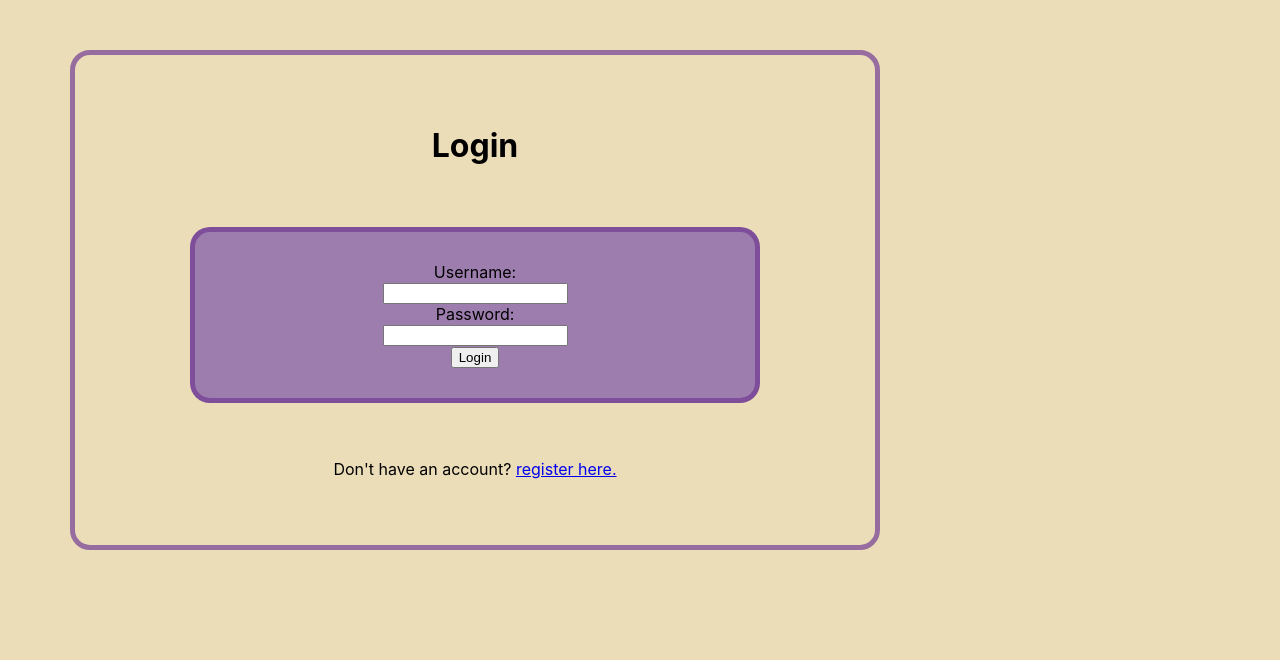
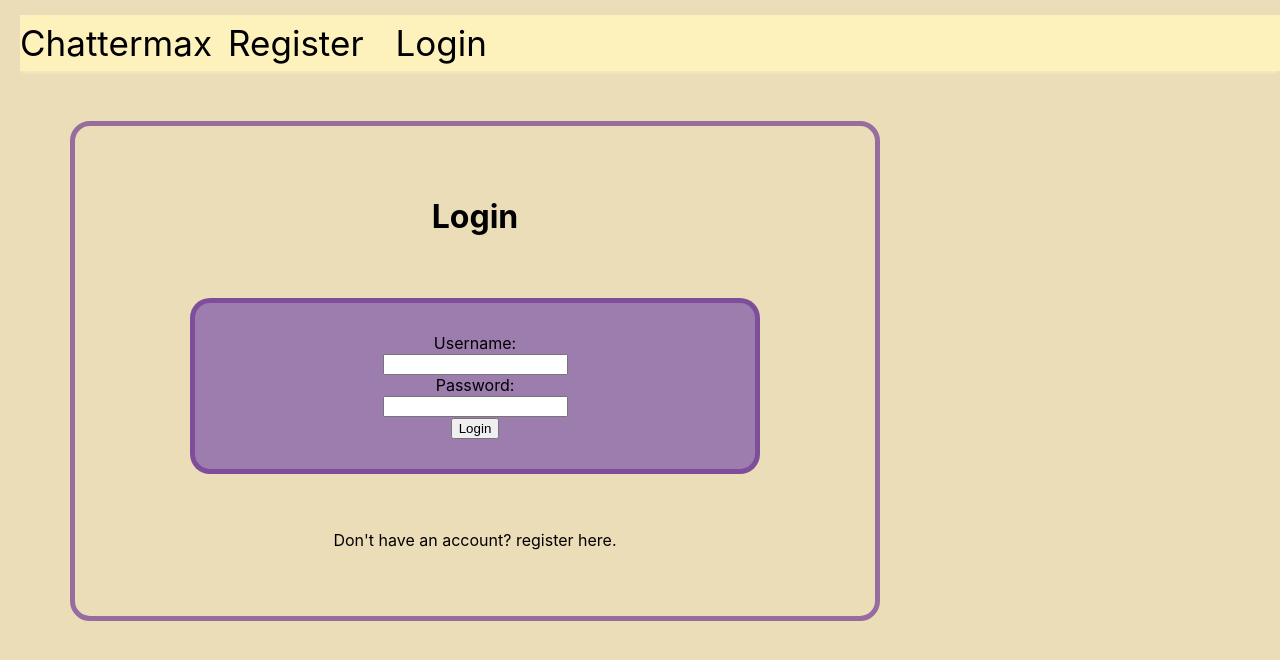
Before and after one commit to makayla-pollard/chattermaxfrontend, a React (Create React App) app in the folder chattermaxfrontend/: page /login in a window 1280 px wide. Shown: the top 660 px of the page. Built offline with nearby package versions, Linux system fonts and the light colour scheme.

Commit message:
Navbar, usersearch, and public profiles

```diff
--- a/chattermaxfrontend/src/App.js
+++ b/chattermaxfrontend/src/App.js
@@ -10,6 +10,8 @@ import PublicProfile from './components/PublicProfile';
 import EditProfile from './components/EditProfile';
 import UserSearch from './components/UserSearch';
 import Chat from './components/Chat';
+import NavBar from './components/NavBar'
+
 
 function App() {
   const cookies = new Cookies();
@@ -28,6 +30,7 @@ function App() {
   return (
     <div className="App">
       <BrowserRouter>
+      <NavBar user={user}/>
         <Routes>
           <Route path='/' element={<Register/>}/>
           <Route path="/login" element={user ? <Navigate replace to={`/my-profile/${user.username}`}/> : <Login/>}/>
--- a/chattermaxfrontend/src/components/Chat.css
+++ b/chattermaxfrontend/src/components/Chat.css
@@ -0,0 +1,2 @@
+.chat{
+}
--- a/chattermaxfrontend/src/components/Chat.js
+++ b/chattermaxfrontend/src/components/Chat.js
@@ -20,12 +20,15 @@ const Chat = () => {
 
         if(username != "" && secret !=""){
             return(
+                <div className="chat">
                     <ChatEngine
                         height="100vh"
                         projectID="d39321c3-ea7c-4c17-832d-693f16cadee6"
                         userName={username}
                         userSecret= {secret}
                     />
+                </div>
+
             )
         }else{
             return(<></>)
--- /dev/null
+++ b/chattermaxfrontend/src/components/NavBar.css
@@ -0,0 +1,64 @@
+.main{
+    left: 0;
+    top: 0;
+    width: 100%;
+    height: 3.5rem;
+    padding: 0 1 rem;
+    display: flex;
+    align-items: center;
+    background-color: #fdf2bc;
+    box-shadow: 0 4px 2px -2px #fdf2bc9f;
+}
+
+.items{
+    margin-left: 1.5rem;
+}
+
+li{
+    margin: 0 1rem;
+}
+
+.headerNav {
+    font-size: 35px;
+    align-self: flex-start;
+    margin-top: 15px;
+}
+
+
+ul{
+    display: flex;
+    margin: 0;
+    padding: 0;
+    list-style: none;
+}
+
+a:link {
+    text-decoration: none;
+    color: black;
+}
+
+
+a:visited {
+    text-decoration: none;
+    color: black;
+}
+
+
+a:hover {
+    text-decoration: none;
+    color: #00000088;
+}
+
+
+a:active {
+    text-decoration: none;
+    color: black;
+}
+
+.logout{
+    color: black;
+}
+.logout:hover{
+    color:#00000088;
+    cursor: pointer;
+}
--- a/chattermaxfrontend/src/components/NavBar.js
+++ b/chattermaxfrontend/src/components/NavBar.js
@@ -1,21 +1,65 @@
 import { NavLink, useNavigate } from 'react-router-dom';
 import '../style/NavBarStyle.css';
+import Cookies from 'universal-cookie';
+import jwt from 'jwt-decode';
+import './NavBar.css'
 
 const NavBar = ({user}) => {
     let navigate = useNavigate();
+    const cookies = new Cookies();
 
     function logout(){
         cookies.remove('jwt');
         window.location.reload(false);
     }
 
-    if(user != null){
+    if(user == null){
         return(
-            <header>
-
+            <header className="headerNav">
+                <div className="main">
+                    <div>
+                        Chattermax
+                    </div>
+                    <nav className='links'>
+                            <ul>
+                                <li>
+                                    <NavLink to="/">Register</NavLink>
+                                </li>
+                                <li>
+                                    <NavLink to="/login">Login</NavLink>
+                                </li>
+                            </ul>
+                        </nav>
+                    </div>
+            </header>
+        )
+    }else{
+        return(
+            <header className='headerNav'>
+                <div className="main">
+                    <div>
+                        Chattermax
+                    </div>
+                    <nav className="links">
+                        <ul>
+                            <li>
+                                <NavLink to="/users">User Search</NavLink>
+                            </li>
+                            <li>
+                                <NavLink to="/chat">Chats</NavLink>
+                            </li>
+                            <li>
+                                <NavLink to={`/my-profile/${user.username}`}>Profile</NavLink>
+                            </li>
+                        </ul>
+                    </nav>
+                </div>
             </header>
         )
     }
 
 
 }
+
+
+export default NavBar
--- a/chattermaxfrontend/src/components/PublicProfile.js
+++ b/chattermaxfrontend/src/components/PublicProfile.js
@@ -1,14 +1,46 @@
 import { useParams } from "react-router-dom";
+import { useEffect, useState } from 'react';
 
 function PublicProfile(){
     const {id} = useParams();
+    const [user, setUser] = useState([]);
 
-    //getUserbyUsername with ID
-    //Post public information
+    async function getUser(){
+        const response = await fetch('http://ec2-18-116-21-237.us-east-2.compute.amazonaws.com:4000/graphql', {
+            method: 'POST',
+            headers: {
+                'Content-Type' : 'application/json',
+            },
+            body: JSON.stringify ({
+                query: `
+                    query {
+                        userByUsername(username: "${id}") {
+                            username
+                            email
+                            picture
+                        }
+                    }
+                `
+            })
+        }).then(res => {
+            return res.json();
+        }).then(data => {
+            setUser(data.data.userByUsername)
+
+        }).catch(err => {
+            console.log(err);
+        });
+    }
+
+    useEffect(() => {
+        getUser()
+    },[])
+
 
     return(
         <div>
-            <h1>{id}</h1>
+            <h1>{user.username}</h1>
+            <img src={user.picture} alt= "profile image"/>
         </div>
     )
 }
--- a/chattermaxfrontend/src/components/UserSearch.js
+++ b/chattermaxfrontend/src/components/UserSearch.js
@@ -1,7 +1,24 @@
 import {useState, useEffect} from 'react';
+import { useNavigate } from "react-router-dom";
 
 function UserSearch(){
+    let navigate = useNavigate();
     const [users, setUsers] = useState([]);
+    const [ filteredUsers, setFilteredUsers ] = useState([]);
+    const [ usernameFilter, setUsernameFilter ] = useState('');
+
+    useEffect(() => {
+        var tempUsers = users.filter((users) => {
+            return users.username.toLowerCase().includes(usernameFilter)
+        });
+
+        setFilteredUsers(tempUsers);
+    }, [usernameFilter])
+
+    function linkToProfile(username){
+        navigate(`/profile/${username}`)
+    }
+
 
     async function getUsers(){
         await fetch('http://ec2-18-116-21-237.us-east-2.compute.amazonaws.com:4000/graphql', {
@@ -23,6 +40,7 @@ function UserSearch(){
             return res.json()
         }).then(data => {
             setUsers(data.data.users)
+            setFilteredUsers(data.data.users)
         }).catch(e => console.log(e));
     }
 
@@ -33,14 +51,25 @@ function UserSearch(){
 
     return(
         <div>
-            {
-                users?.map((user) => (
-                    <div key={user._id}>
-                        <img src={user.picture} alt= "profile image"/>
-                        <div>{user.username}</div>
+            <form>
+                    <div>
+                        <p>Search</p>
+                        <label >Username:</label>
+                        <input type='text' placeholder="Username" value={usernameFilter} onChange={(e) => setUsernameFilter(e.target.value)} />
                     </div>
-                ))
-            }
+                </form>
+                <br/>
+                <div>
+                    {
+                        filteredUsers?.map((user) => (
+                            <div key={user._id} onClick={() => linkToProfile(user.username)}>
+                                <img src={user.picture} alt= "profile image"/>
+                                <div>{user.username}</div>
+                            </div>
+                        ))
+                    }
+                </div>
+
         </div>
     )
 }
```
Lines whose indentation alone changed are shown as unchanged.
